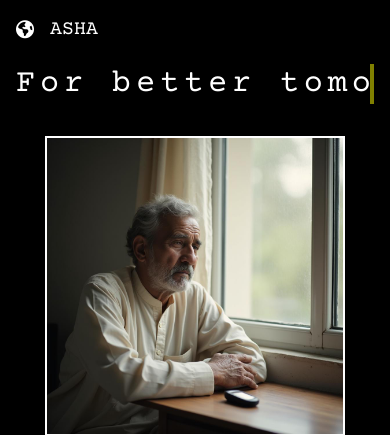
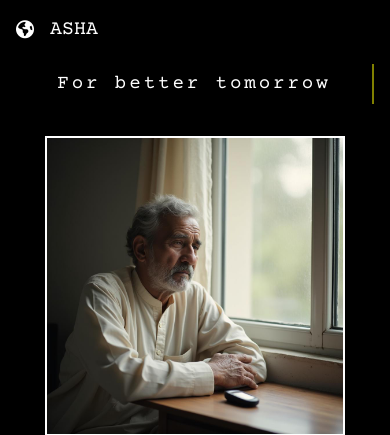
Before and after one commit to AmanchaRahul/asha2, a Django app: page / in a window 390 px wide. Shown: the top 435 px of the page. Run offline with Django 5.2, Linux system fonts and the light colour scheme; parts of the project's set-up code (start-up, migrations or seed data) failed here and were passed over; some libraries are stand-ins or nearby versions.

Commit message:
changes made

```diff
--- a/static/css/style1.css
+++ b/static/css/style1.css
@@ -83,7 +83,7 @@ body {
 
 @media (max-width: 768px) {
   .typewriter h1 {
-    font-size: 1.5rem; /* Adjust this size as needed */
+    font-size: 1.2rem; /* Adjust this size as needed */
   }
 }
 
--- a/templates/base.html
+++ b/templates/base.html
@@ -43,7 +43,7 @@
     <!-- Title -->
 
     <div class="typewriter mb-8 px-4 w-full">
-      <h1 class="text-4xl md:text-5xl text-center" style="font-size: 2rem;">For better tomorrow</h1>
+      <h1 class="text-4xl md:text-5xl text-center" style="font-size: 1.2rem;">For better tomorrow</h1>
     </div>
 
 
```
